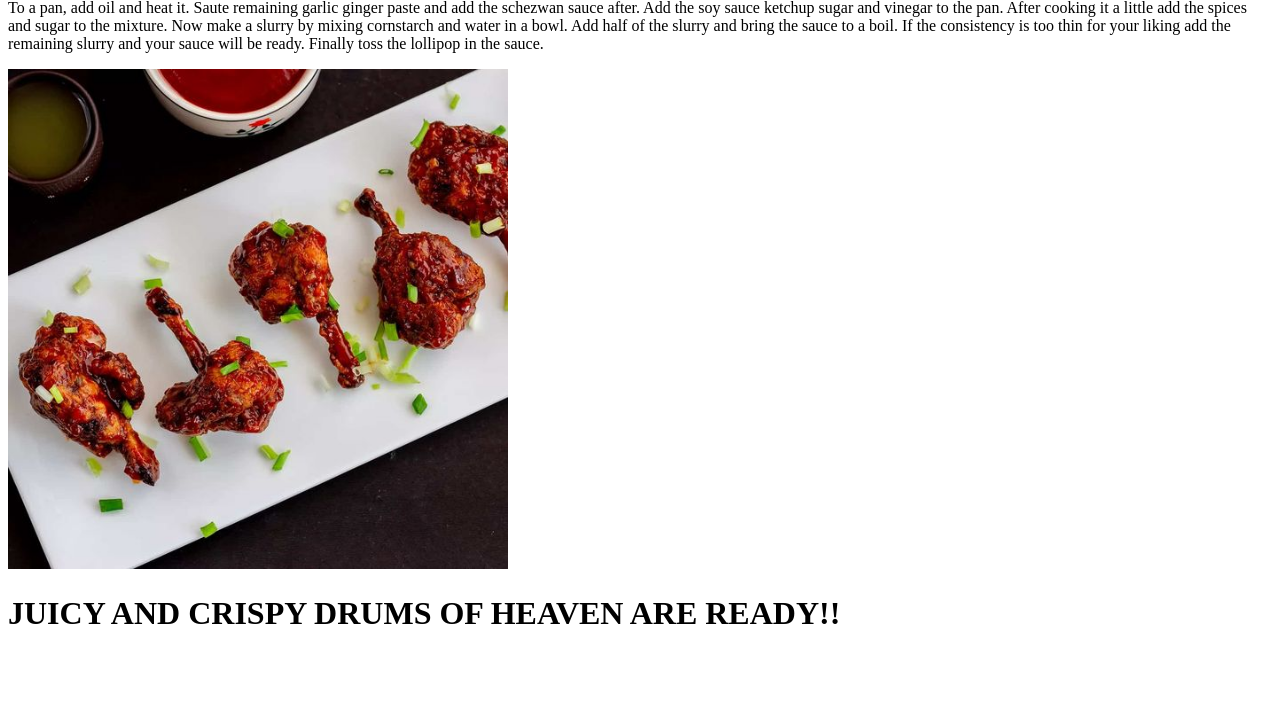
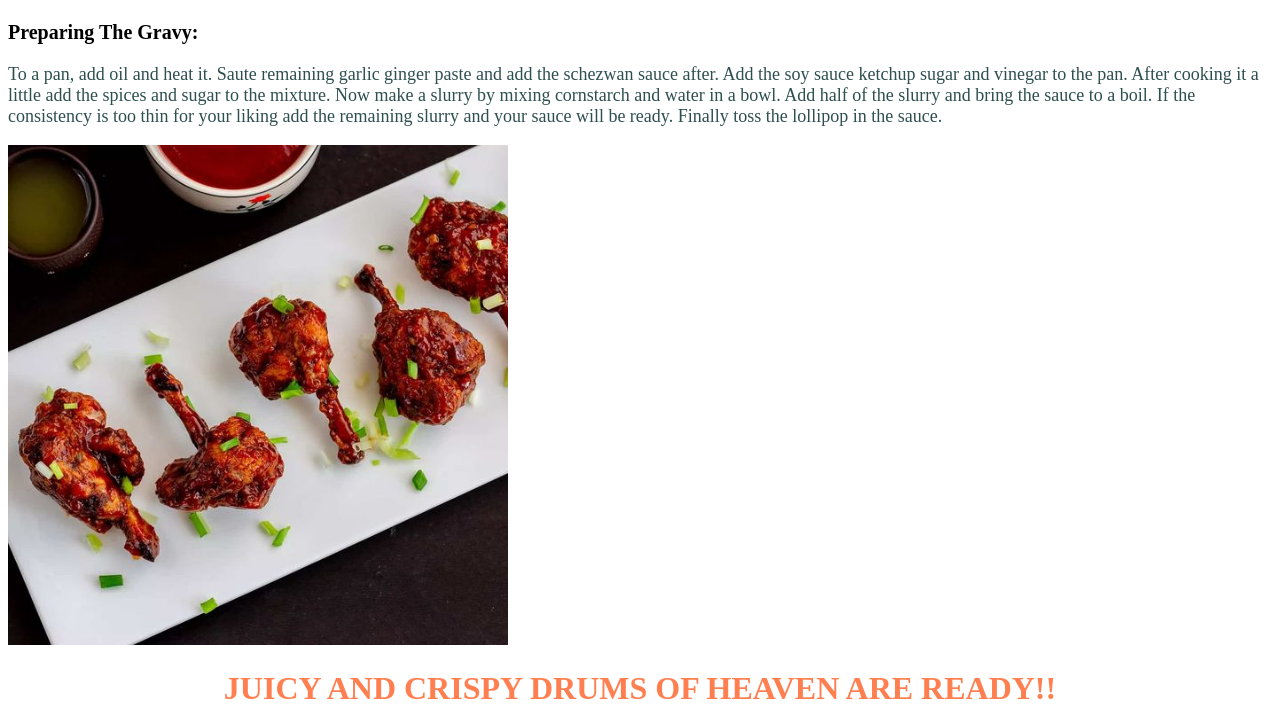
Before and after one commit to tasneemyaqub/Odin-Recipes, a plain HTML site: page drums-of-heaven.html in a window 1280 px wide. Shown: the part 1720-2448 px from the top of the page. Before the commit the page ends 2373 px from the top, so only its background shows below. Drawn offline with Linux system fonts and the light colour scheme.

Commit message:
Add drums-of-heaven.html

```diff
--- /dev/null
+++ b/drums-of-heaven-style.css
@@ -0,0 +1,20 @@
+h1 {
+    text-align: center;
+    font-family: 'Times New Roman', Times, serif;
+}
+.ending {
+    color: coral;
+}
+p , li {
+    font-family: 'Times New Roman', Times, serif;
+    font-size: 18px;
+    color: darkslategrey;
+}
+h2 {
+    background-color: coral;
+    font-family: 'Times New Roman', Times, serif;
+}
+h3 {
+    font-family: 'Times New Roman', Times, serif;
+    font-size: 20px;
+}
--- a/drums-of-heaven.html
+++ b/drums-of-heaven.html
@@ -3,6 +3,7 @@
     <head>
         <meta charset = "UTF-8">
         <title> Drums of Heaven </title>
+        <link rel="stylesheet" href="drums-of-heaven-style.css"
     </head>
 
     <body>
@@ -34,6 +35,6 @@
         <h3> Preparing The Gravy: </h3>
         <p> To a pan, add oil and heat it. Saute remaining garlic ginger paste and add the schezwan sauce after. Add the soy sauce ketchup sugar and vinegar to the pan. After cooking it a little add the spices and sugar to the mixture. Now make a slurry by mixing cornstarch and water in a bowl. Add half of the slurry and bring the sauce to a boil. If the consistency is too thin for your liking add the remaining slurry and your sauce will be ready. Finally toss the lollipop in the sauce.</p>
         <img src = "./pictures/drums-of-heaven.jpg" alt = "Drums of Heaven" height = "500" width = "500">
-        <h1> JUICY AND CRISPY DRUMS OF HEAVEN ARE READY!! </h1>
+        <h1 class="ending"> JUICY AND CRISPY DRUMS OF HEAVEN ARE READY!! </h1>
     </body>
 </html>
```
